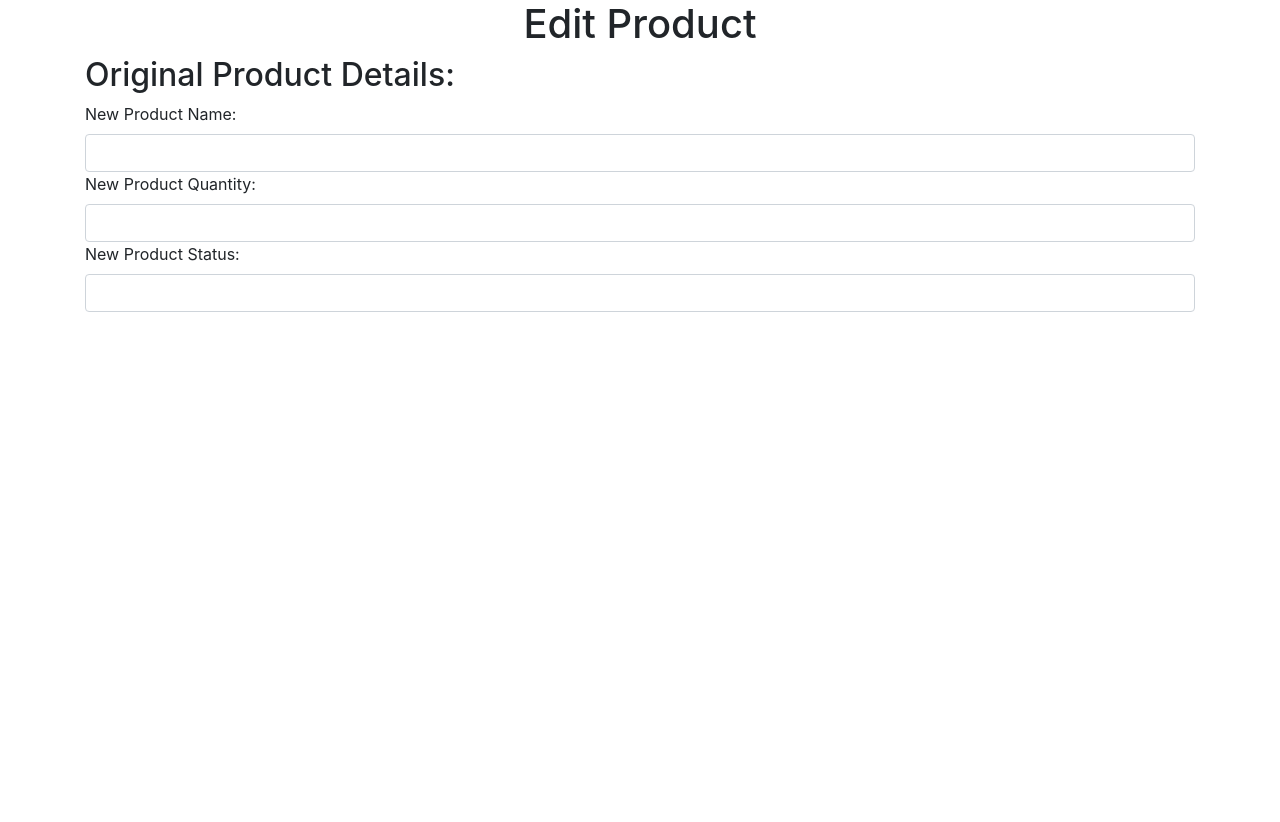
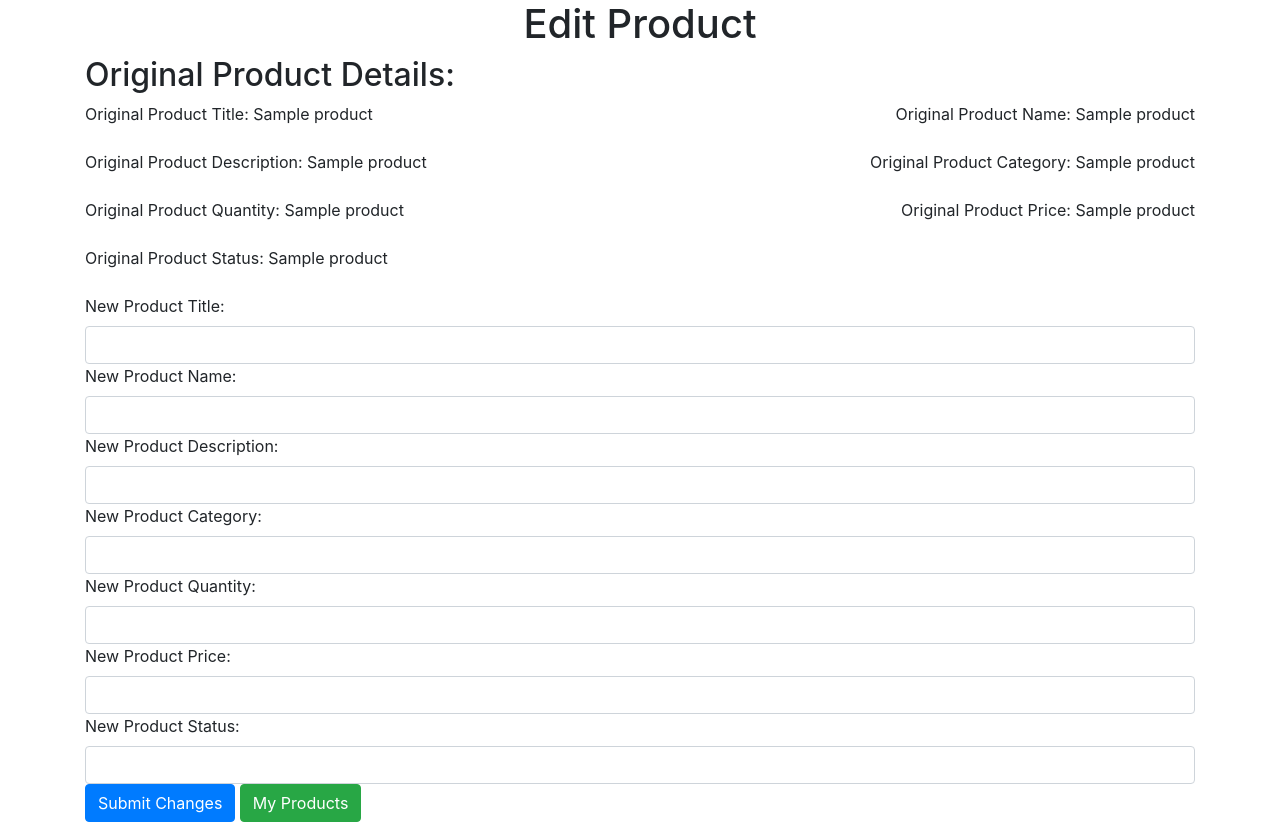
Before and after one commit to squiddycodes/NittanyBusinessWPTGB, a Python web app: template templates/editproduct.html in a window 1280 px wide. Before the commit the page ends 312 px from the top, so only its background shows below. Run offline with Jinja, Linux system fonts and the light colour scheme; the template is opened without the code that fills it: most values are stand-ins (such as "Sample title", 1, 10 or a date in 2020); some libraries are stand-ins or nearby versions.

Commit message:
finished edit product body, moving to complete editing functionality (bad request)

```diff
--- a/templates/editproduct.html
+++ b/templates/editproduct.html
@@ -16,6 +16,11 @@
     </style><!-- Changing button style-->
 </head>
 <body>
+
+<form method="POST" action="{{ url_for('products.update_product') }}">
+  <!-- carry the ID forward: -->
+  <input type="hidden" name="listing_id" value="{{ listing_id }}">
+</form>
 <div align="center" class="container-sm">
     <div>
         <h1 align = center>Edit Product</h1>
@@ -25,22 +30,71 @@
 <div class="container-sm">
     <div>
         <h2 align = left>Original Product Details:</h2>
+
+        <div class="row mb-3">
+          <div class="col text-left">
+            <label for="newProdName">Original Product Title: {{ product[0] }}</label>
+          </div>
+          <div class="col text-right">
+            <label for="newProdName">Original Product Name: {{ product[1] }}</label>
+          </div>
+        </div>
+        <div class="row mb-3">
+          <div class="col text-left">
+            <label for = newProdName>Original Product Description: {{ product[2] }}</label>
+          </div>
+          <div class="col text-right">
+            <label for = newProdName>Original Product Category: {{ product[3] }}</label>
+          </div>
+        </div>
+        <div class="row mb-3">
+          <div class="col text-left">
+            <label for = newProdName>Original Product Quantity: {{ product[4] }}</label>
+          </div>
+          <div class="col text-right">
+            <label for = newProdName>Original Product Price: {{ product[5] }}</label>
+          </div>
+        </div>
+        <div class="row mb-3">
+          <div class="col text-left">
+            <label for = newProdName>Original Product Status: {{ product[6] }}</label>
+          </div>
+        </div>
     </div>
 
     <!-- Original Product Details here -->
     <form id="addForm" action="/UpdateProduct" method="POST">
         <div>
+            <label for = newProdTitle>New Product Title:</label>
+            <input type="text" id="newProdTitle" name="New Product Title" required class="form-control">
+        </div>
+        <div>
             <label for = newProdName>New Product Name:</label>
             <input type="text" id="newProdName" name="New Product Name" required class="form-control">
         </div>
         <div>
-            <label for = newProdQty>New Product Quantity:</label>
-            <input type="text" id="newProdQty" name="New Product Quantity" required class="form-control">
+            <label for = newProdDescription>New Product Description:</label>
+            <input type="text" id="newProdDescription" name="New Product Description" required class="form-control">
+        </div>
+        <div>
+            <label for = newProdCategory>New Product Category:</label>
+            <input type="text" id="newProdCategory" name="New Product Category" required class="form-control">
+        </div>
+        <div>
+            <label for = newProdQuantity>New Product Quantity:</label>
+            <input type="text" id="newProdQuantity" name="New Product Quantity" required class="form-control">
+        </div>
+        <div>
+            <label for = newProdPrice>New Product Price:</label>
+            <input type="text" id="newProdPrice" name="New Product Price" required class="form-control">
         </div>
         <div>
             <label for = newProdStatus>New Product Status:</label>
             <input type="text" id="newProdStatus" name="New Product Status" required class="form-control">
         </div>
+
+        <button type="submit" class="btn btn-primary">Submit Changes</button>
+        <a class="btn btn-success" href="/MyProducts" role="button">My Products</a> <!-- Routes to home page -->
     </form>
 </div>
 </body>
--- a/templates/sellerproducts.html
+++ b/templates/sellerproducts.html
@@ -43,7 +43,7 @@
     {% for Product_Title, Listing_ID, Category, Quantity, Status in productfile %}
     <tr>
       <td>
-          <a href="/MyProducts/EditProduct{{ Listing_ID }}">{{ Product_Title }}</a>
+          <a href="/MyProducts/EditProduct/{{ Listing_ID }}">{{ Product_Title }}</a>
       </td>
       <td>{{ Listing_ID }}</td>
       <td>{{ Category }}</td>
```
Also changed, not shown: products.py (+12 -4 lines).
